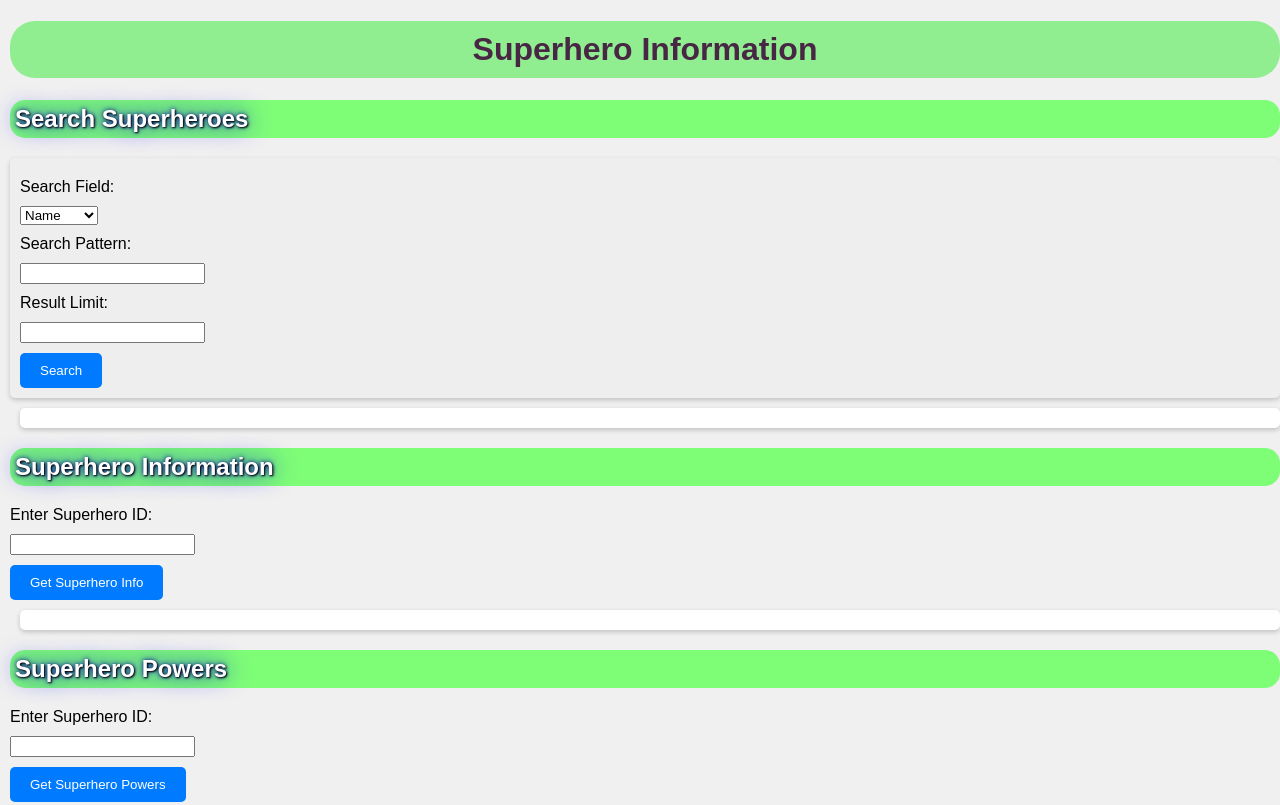
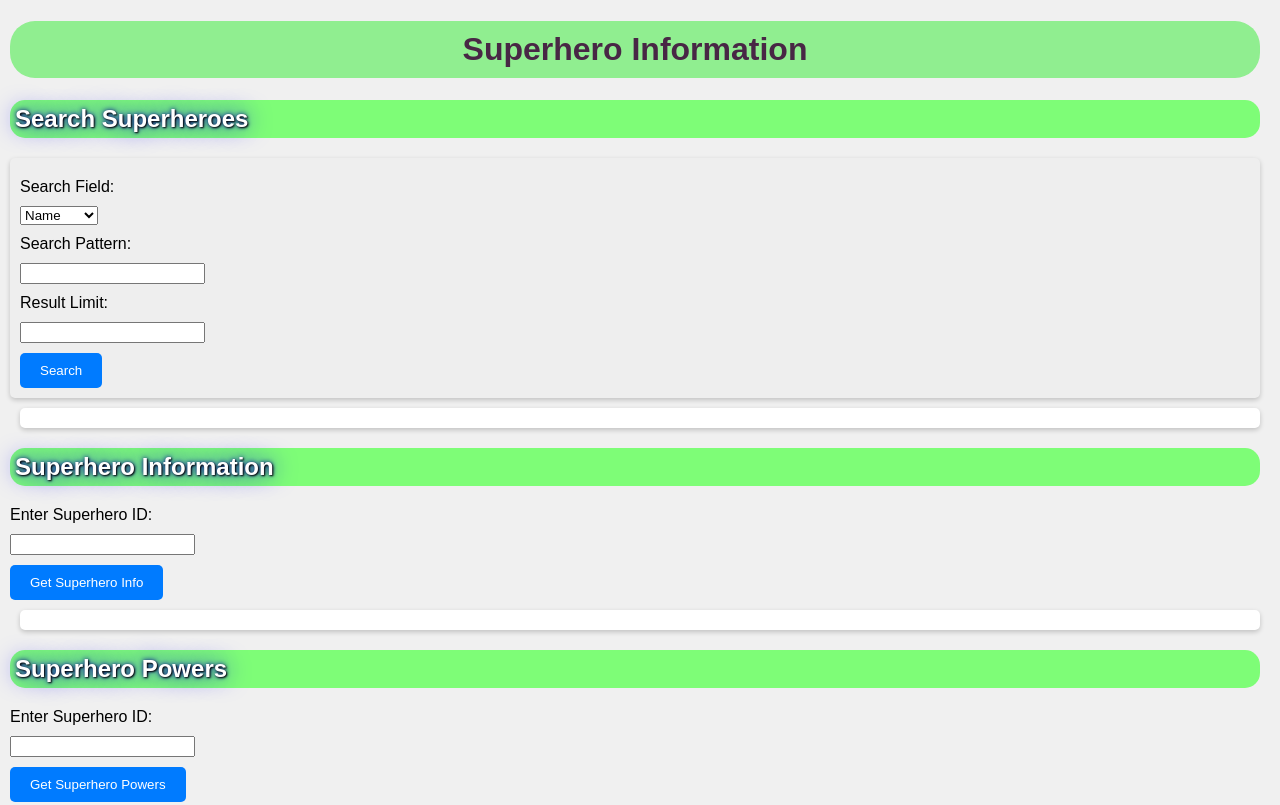
Before and after one commit to jishimw/se3316-jishimw-lab3, a plain HTML site: page client/index.html in a window 1280 px wide. Shown: the top 805 px of the page. Drawn offline with Linux system fonts and the light colour scheme.

Commit message:
ajusted the page borders
Signed-off-by: jishimw <114191929+jishimw@users.noreply.github.com>

```diff
--- a/client/style.css
+++ b/client/style.css
@@ -4,6 +4,8 @@ body {
     padding: 0;
     background-color: #f0f0f0;
     margin-left: 10px;
+    margin-bottom: 20px;
+    margin-right: 20px;
 }
 
 h1 {
```
